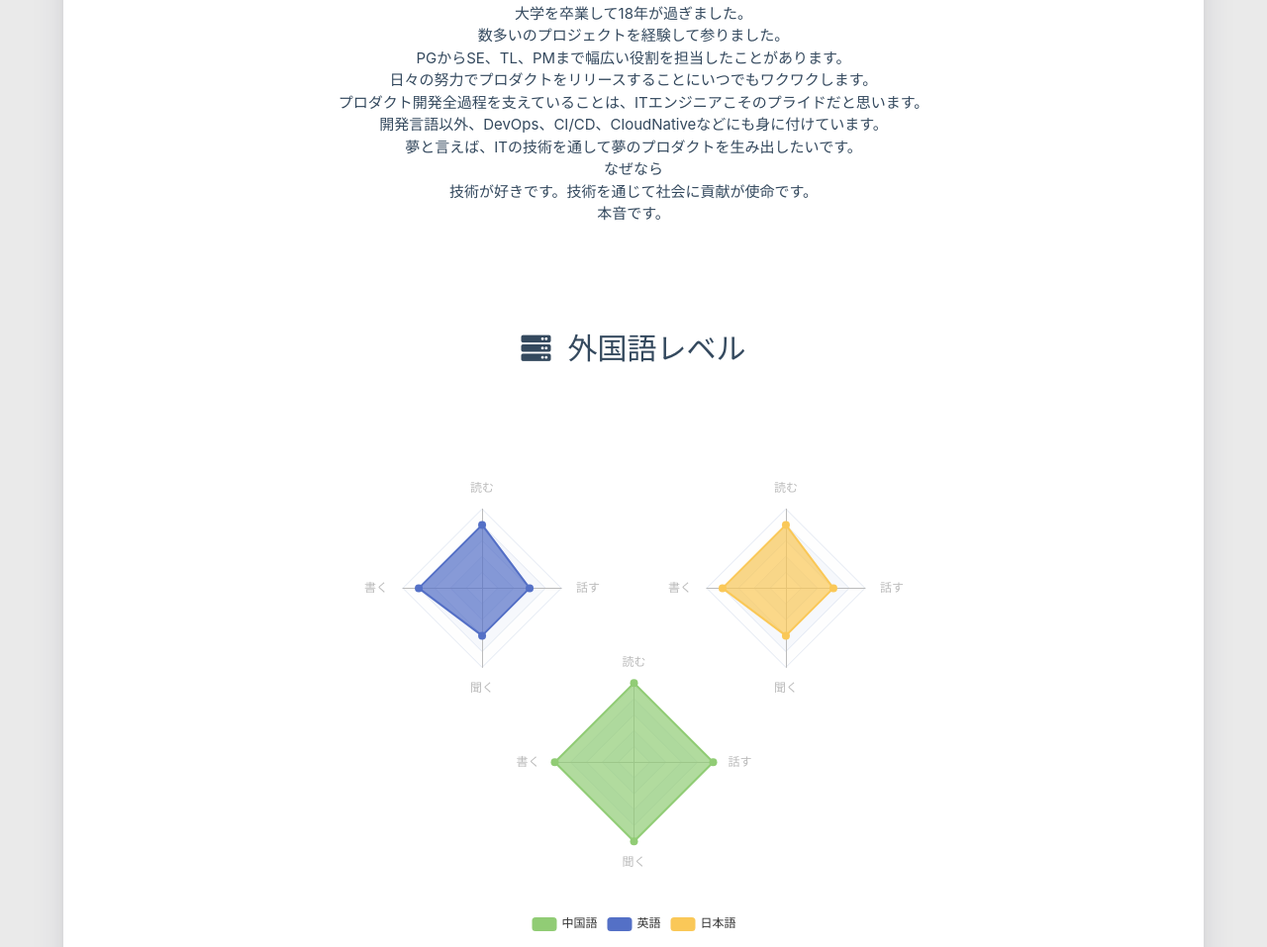
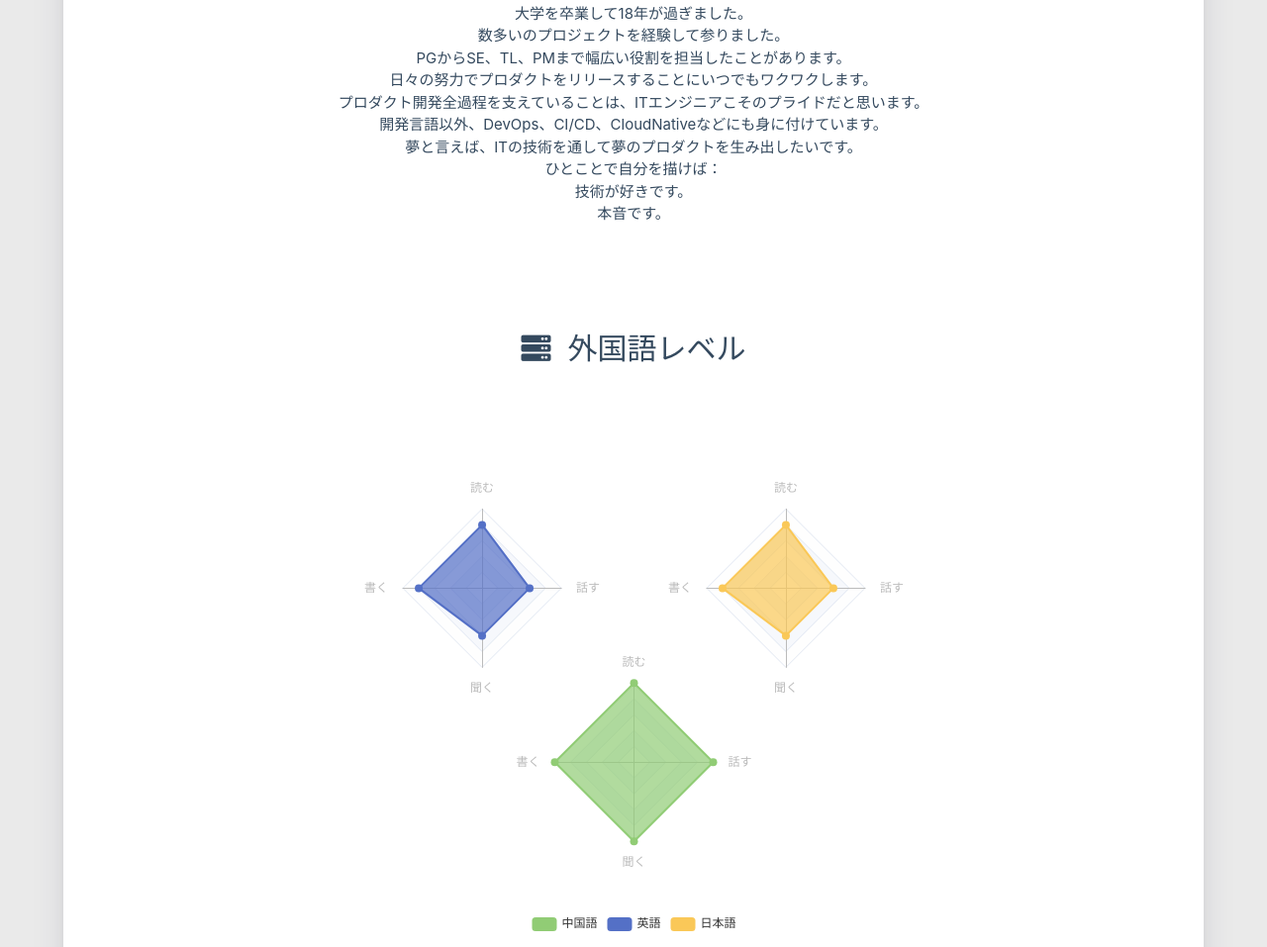
Before and after one commit to kevin-hans/kevin-hans.github.io, a plain HTML site: page about/index.html in a window 1280 px wide. Shown: the part 742-1699 px from the top of the page at 99% size. Drawn offline with nearby package versions, Linux system fonts and the light colour scheme; no server answers.

Commit message:
Site updated: 2022-02-22 00:16:08

```diff
--- a/about/index.html
+++ b/about/index.html
@@ -394,11 +394,11 @@
             </div>
 
             <div class="col s12 m12 l12 center-align"> <!-- Note that "m8 l9" was added -->
-                なぜなら
+                ひとことで自分を描けば：
             </div>
 
             <div class="col s12 m12 l12 center-align"> <!-- Note that "m8 l9" was added -->
-                技術が好きです。技術を通じて社会に貢献が使命です。
+                技術が好きです。
             </div>
 
             <div class="col s12 m12 l12 center-align"> <!-- Note that "m8 l9" was added -->
@@ -409,7 +409,7 @@
 </div>
 
 
-                <!-- <div class="introduction center-align" data-aos="fade-up">大学を卒業して18年が過ぎました。,数多いのプロジェクトを経験して参りました。,PGからSE、TL、PMまで幅広い役割を担当したことがあります。,日々の努力でプロダクトをリリースすることにいつでもワクワクします。,プロダクト開発全過程を支えていることは、ITエンジニアこそのプライドだと思います。,開発言語以外、DevOps、CI/CD、CloudNativeなどにも身に付けています。,夢と言えば、ITの技術を通して夢のプロダクトを生み出したいです。,なぜなら,技術が好きです。技術を通じて社会に貢献が使命です。,本音です。</div> -->
+                <!-- <div class="introduction center-align" data-aos="fade-up">大学を卒業して18年が過ぎました。,数多いのプロジェクトを経験して参りました。,PGからSE、TL、PMまで幅広い役割を担当したことがあります。,日々の努力でプロダクトをリリースすることにいつでもワクワクします。,プロダクト開発全過程を支えていることは、ITエンジニアこそのプライドだと思います。,開発言語以外、DevOps、CI/CD、CloudNativeなどにも身に付けています。,夢と言えば、ITの技術を通して夢のプロダクトを生み出したいです。,ひとことで自分を描けば：,技術が好きです。,本音です。</div> -->
 
                 <!-- <style type="text/css">
     #posts-chart,
```
